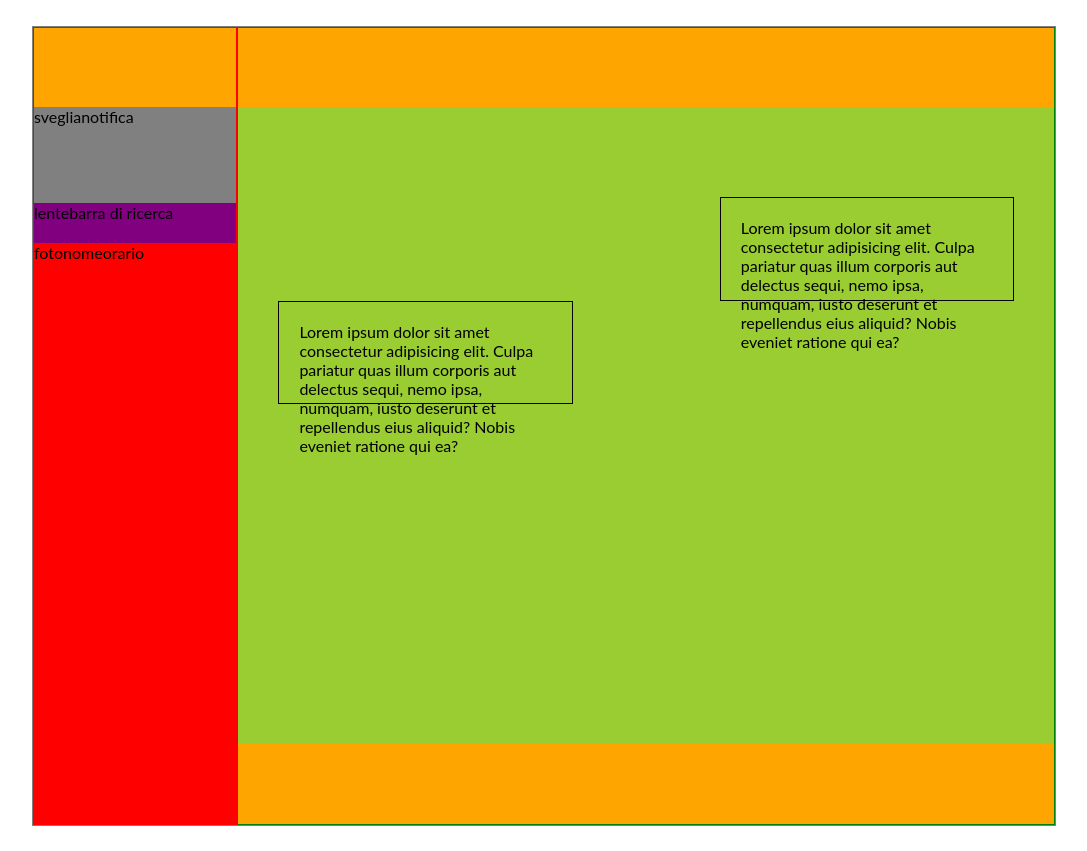
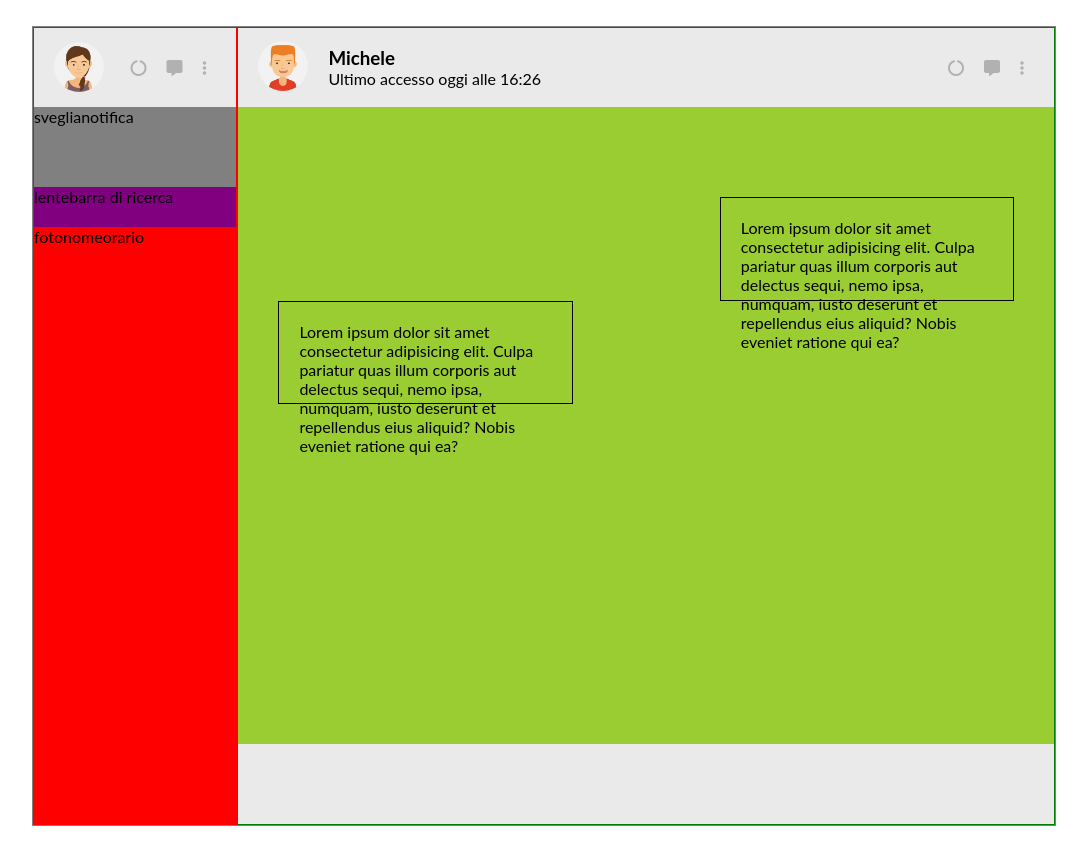
Before and after one commit to Alessandro-Moroni/html-css-boolzapp, a plain HTML site: page index.html in a window 1280 px wide. Shown: the whole page, without its empty margins (96-1183 px from the left). Drawn offline with Linux system fonts and the light colour scheme.

Commit message:
[did]user-top

```diff
--- a/css/style.css
+++ b/css/style.css
@@ -23,6 +23,7 @@ body{
   width: 20%;
   height: 100%;
   border: 1px solid red;
+
 }
 .display-chat{
   width: 80%;
@@ -33,13 +34,18 @@ body{
 .user{
   height: 10%;
   width: 100%;
-  background-color: orange;
+  background-color: rgb(234, 234, 234);
+  padding: 20px;
+  align-items: center;
+}
+ul li{
+  list-style: none;
 }
 
 /* list */
 
 .notification{
-  height: 12%;
+  height: 10%;
   background-color: gray;
 }
 .search{
@@ -47,13 +53,32 @@ body{
   background-color: purple;
 }
 .users-list{
-  height: 73%;
+  height: 75%;
   overflow: scroll;
   background-color: red;
 }
+img{
+  width: 50px;
+  height: 50px;
+  object-fit: contain;
+  border-radius: 50%;
+}
 
+.profile{
+  width: 20%;
+  height: 100%;
+  align-items: center;
 
+}
 
+.description{
+  width: 80%;
+  justify-content: end;
+}
+.description .menu ul li{
+  margin: 0 10px;
+  color: rgb(177, 177, 177);
+}
 
 
 
@@ -72,7 +97,7 @@ body{
   margin: 30px 0;
   padding: 20px;
 }
-.chat .row{
+.chat .send-messages{
   justify-content: flex-end;
   height: 20%;
 }
@@ -82,6 +107,16 @@ body{
   border: 1px solid black;
   margin: 30px 0;
   padding: 20px;
+}
+
+.display-chat .profile{
+  width: 50%;
+}
+.display-chat .profile .avatar{
+  margin-right: 20px;
+}
+.display-chat .description{
+  width: 50%;
 }
 
 
@@ -107,6 +142,14 @@ body{
   .users-list{
     height: 90%;
   }
+  .list .description{
+    display: none;
+  }
+  .list .user{
+    width: 100%;
+    height: 10%;
+
+  }
 
 }
 
--- a/index.html
+++ b/index.html
@@ -17,6 +17,27 @@
       <div class="list">
 
         <div class="row user">
+          <div class="profile row">
+            <img src="img/avatar_io.jpg" alt="">
+          </div>
+
+          <div class="description row">
+            <nav class="menu">
+              <ul class="row">
+                <li>
+                  <i class="fa-solid fa-circle-notch"></i>
+                </li>
+
+                <li>
+                  <i class="fa-solid fa-message"></i>
+                </li>
+
+                <li>
+                  <i class="fa-solid fa-ellipsis-vertical"></i>
+                </li>
+              </ul>
+            </nav>
+          </div>
 
         </div>
 
@@ -49,11 +70,38 @@
       <div class="display-chat">
 
         <div class="row user">
+          <div class="profile row">
+            <div class="avatar">
+              <img src="img/avatar_1.jpg" alt="">
+            </div>
 
+            <div>
+              <h3>Michele</h3>
+              <span>Ultimo accesso oggi alle 16:26</span>
+            </div>
+          </div>
+
+          <div class="description row">
+            <nav class="menu">
+              <ul class="row">
+                <li>
+                  <i class="fa-solid fa-circle-notch"></i>
+                </li>
+
+                <li>
+                  <i class="fa-solid fa-message"></i>
+                </li>
+
+                <li>
+                  <i class="fa-solid fa-ellipsis-vertical"></i>
+                </li>
+              </ul>
+            </nav>
+          </div>
         </div>
 
         <div class="chat">
-          <div class="row ">
+          <div class="row send-messages">
             <div class="text-right">
               Lorem ipsum dolor sit amet consectetur adipisicing elit. Culpa pariatur quas illum corporis aut delectus sequi, nemo ipsa, numquam, iusto deserunt et repellendus eius aliquid? Nobis eveniet ratione qui ea?
             </div>
```
